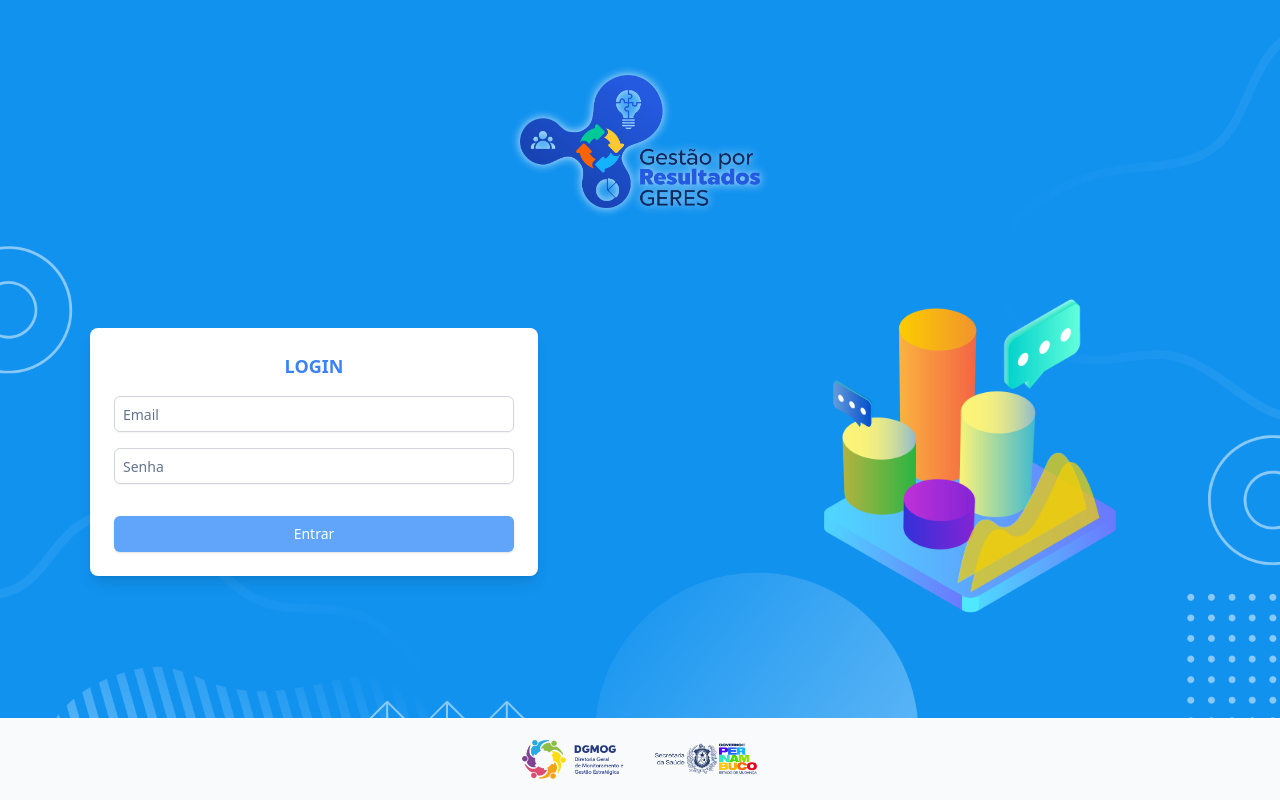
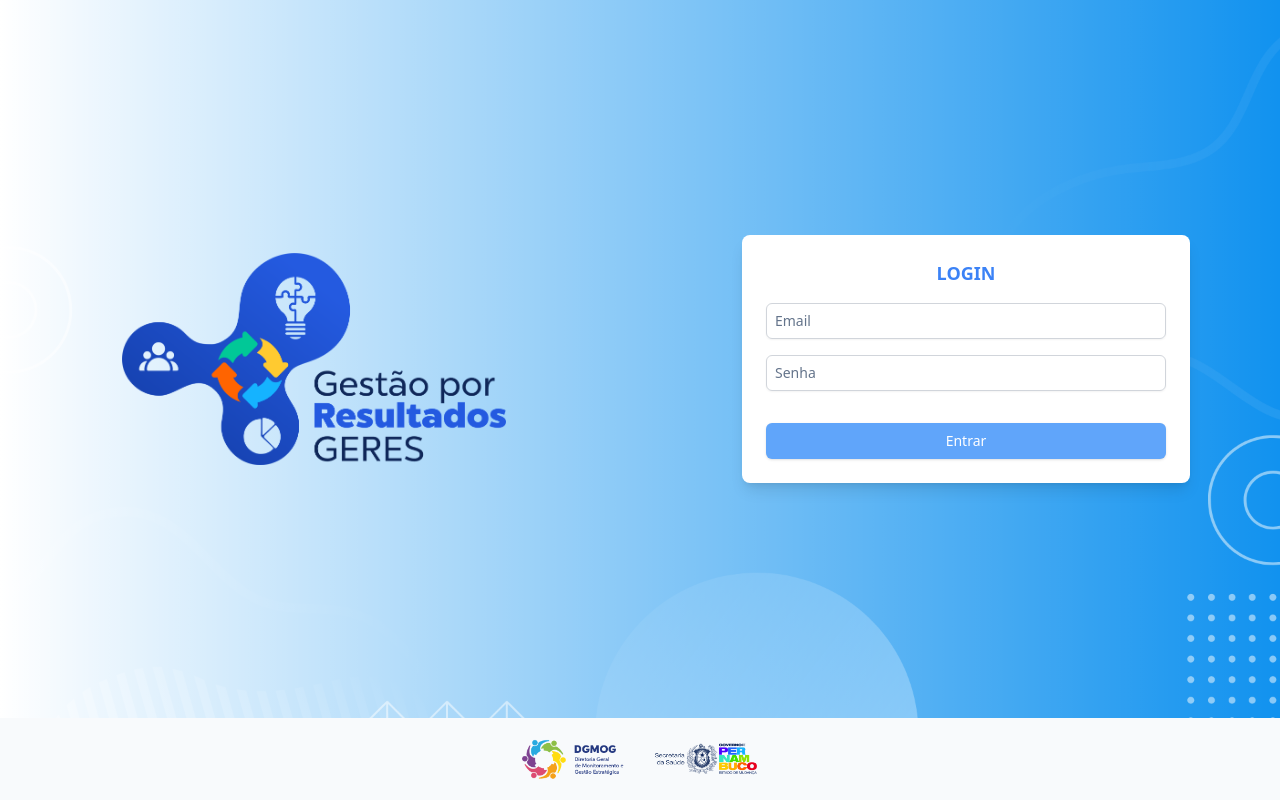
Before and after one commit to DGMOGSpace/Monitoramento-Geres, a React (Vite) app in the folder web/: page / in a window 1280 px wide. Built offline with nearby package versions, Linux system fonts and the light colour scheme.

Commit message:
update: add new style

```diff
--- a/web/src/App.tsx
+++ b/web/src/App.tsx
@@ -26,26 +26,20 @@
           className="h-full w-full flex flex-col bg-blue-400 bg-cover bg-center"
           style={{ backgroundImage: "url('bg_blue_home.png')" }}
         >
-          <div className="flex flex-col items-center justify-center flex-grow mt-10">
-            <img
-              className="w-60 absolute mt-14" // Use a classe do Tailwind para sombra
-              src="gpr_logo.png"
-              alt="Logo da GPR, destaque do aplicativo"
-              style={{ filter: "drop-shadow(0px 0px 5px rgba(255, 255, 255, 0.8))" }} // Aumentei a sombra
-            />
-          </div>
 
-          <div className="grid md:grid-cols-2 gap-6 flex-grow">
+
+          <div className="grid md:grid-cols-2 gap-6 flex-grow bg-gradient-to-r from-white">
+          <div className="flex justify-center items-center">
+              <img
+                className="md:block w-96"
+                src="gpr_logo.png"
+                alt="Ilustração relacionada a dados"
+              />
+            </div>
             <div className="flex justify-center items-center">
               <AuthForm setLoading={setLoading} />
             </div>
-            <div className="flex justify-center items-center">
-              <img
-                className="md:block w-96"
-                src="data_vector.png"
-                alt="Ilustração relacionada a dados"
-              />
-            </div>
+
           </div>
 
           <footer className="flex justify-center items-center gap-5 bg-slate-50 p-4">
```
